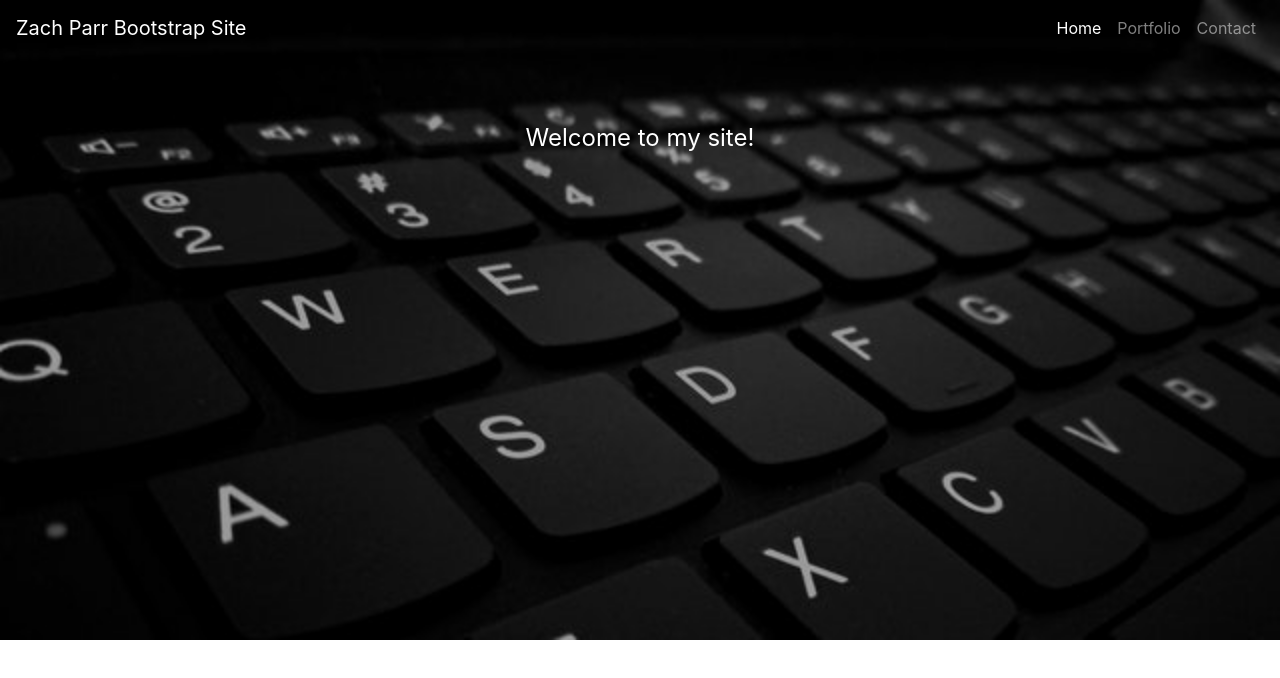
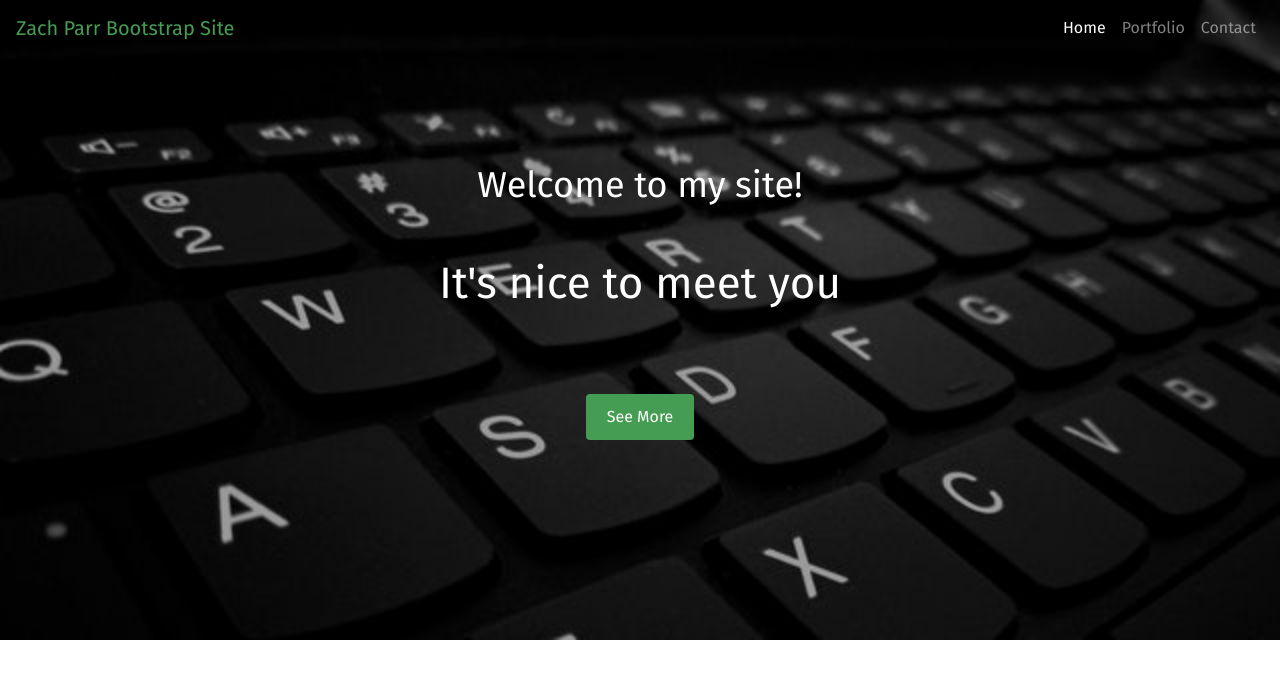
Before and after one commit to zdparr/bootstrap-portfolio, a plain HTML site: page index.html in a window 1280 px wide. Drawn offline with nearby package versions, Linux system fonts and the light colour scheme.

Commit message:
updating font and color of header

```diff
--- a/assets/css/style.css
+++ b/assets/css/style.css
@@ -1,3 +1,7 @@
+body {
+  font-family: "Fira Sans", sans-serif;
+}
+
 .card {
   margin-top: 20px;
 }
@@ -22,9 +26,35 @@
   max-width: 80%;
 }
 
+.text-center {
+  text-align: center;
+}
+
 .top-line {
-  text-align: center;
   color: white;
-  margin-top: 5%;
-  font-size: 24px;
+  margin-top: 8%;
+  font-size: 36px;
 }
+
+.green-background {
+  background-color: #459c53;
+  color: white;
+}
+
+.green-navbar-text {
+  color: #459c53 !important;
+}
+
+.sub-line {
+  color: white;
+  margin-top: 3%;
+  font-size: 44px;
+}
+
+.top-button {
+  display: block;
+  margin: auto;
+  margin-top: 6%;
+  padding: 10px 20px;
+  font-size: 16;
+}
--- a/index.html
+++ b/index.html
@@ -29,12 +29,19 @@
     ></script>
     <!-- Internal CSS -->
     <link href="./assets/css/style.css" rel="stylesheet" />
+    <!-- Google Font-->
+    <link
+      href="https://fonts.googleapis.com/css2?family=Fira+Sans&display=swap"
+      rel="stylesheet"
+    />
   </head>
   <body>
     <header>
       <div class="wrapper">
         <nav class="navbar navbar-expand-lg navbar-dark">
-          <a class="navbar-brand" href="#">Zach Parr Bootstrap Site</a>
+          <a class="navbar-brand green-navbar-text" href="#"
+            >Zach Parr Bootstrap Site</a
+          >
           <button
             class="navbar-toggler"
             type="button"
@@ -56,8 +63,9 @@
             </div>
           </div>
         </nav>
-        <p class="top-line">Welcome to my site!</p>
-        <p></p>
+        <p class="top-line text-center">Welcome to my site!</p>
+        <p class="sub-line text-center">It's nice to meet you</p>
+        <button class="btn top-button green-background">See More</button>
       </div>
     </header>
   </body>
```
